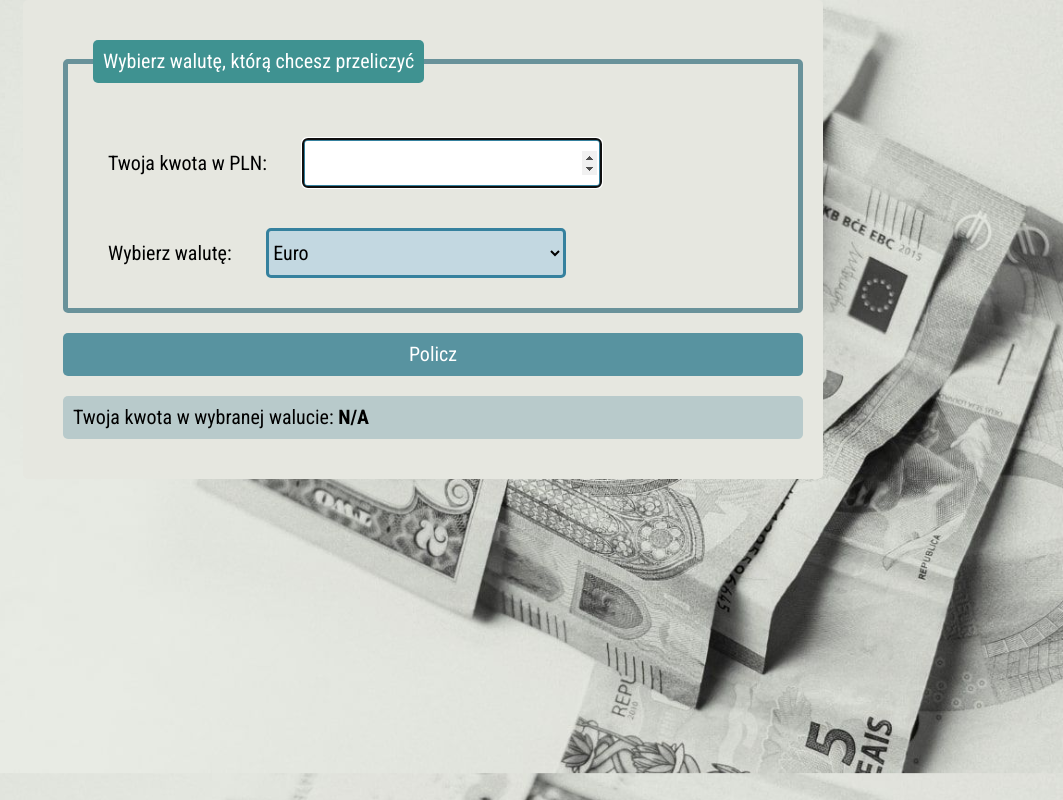
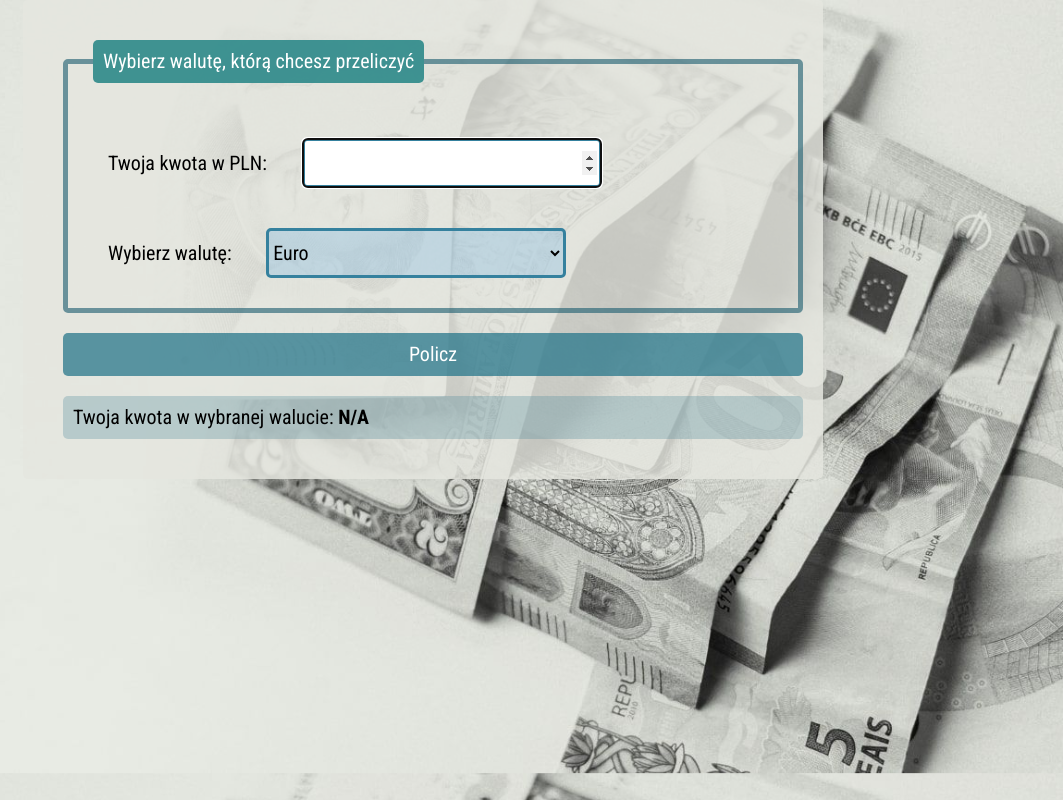
Before and after one commit to Marianna-Weychan/currency-converter, a plain HTML site: page index.html in a window 1280 px wide. Shown: the whole page, without its empty margins (217-1280 px from the left). Drawn offline with nearby package versions, Linux system fonts and the light colour scheme.

Commit message:
Changed background-color of the form

```diff
--- a/css/style.css
+++ b/css/style.css
@@ -20,7 +20,7 @@ html {
 
 .form {
     padding: 30px;
-    background-color: #e6e7e0;
+    background-color: #e6e7e0d9;
     border-radius: 5px;
     font-size: 20px;
 
```
